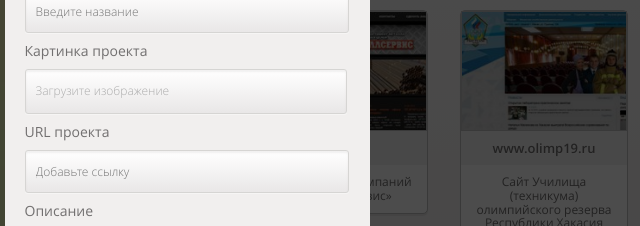
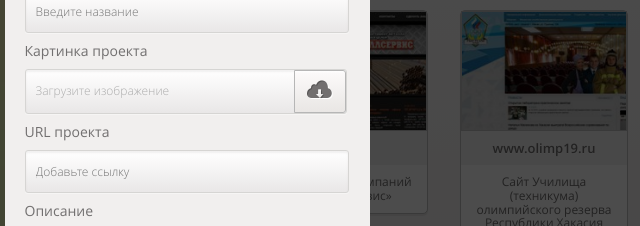
Before and after one commit to ethelle/site, a website: page app/my_works.html in a window 1280 px wide. Both pictures are taken after a click on the link "Добавить проект". Shown: the part 214-440 px from the top of the page, 453-1093 px from the left. Drawn offline with nearby package versions, Linux system fonts and the light colour scheme.

Commit message:
кнопка с облаком

```diff
--- a/app/css/popap.css
+++ b/app/css/popap.css
@@ -113,3 +113,11 @@ div.popap-inp  {
 .popap-l input[type=file]{
     display: none;
 }
+
+.img-butt {
+    width: 52px;
+    height: 43px;
+    border-radius: 0 3px 3px 0;
+    float: right;
+    margin: 1px;
+}
--- a/app/js/main.js
+++ b/app/js/main.js
@@ -10,11 +10,11 @@ var app = (function(){
 		$('.popap-close').on('click', hideForm);
         $('.add-progect').on('click', hideForm);
 		$('.file').on('change', showText);
-
+        $('.img-butt').on('click', addImgFile);
 	};
 
 	var showText =function(){
-		console.log($(this).val());
+	//	console.log($(this).val());
         var file_name =$(this).val().replace( "C:\\fakepath\\", '' );
 		$('.fakeinput').html(file_name);
 	};
@@ -27,6 +27,10 @@ var app = (function(){
 		$('.add-progect').hide();
 		$('.popap').hide();
 	};
+
+    var addImgFile = function(){
+        $('.file').click();
+    };
 
 
 	var checkForm = function(e){
@@ -77,10 +81,10 @@ var app = (function(){
 			data: data
 		}).done(
 			function(data){
-				console.log(data.status);
+		//		console.log(data.status);
 			}
 		).fail( function(){
-			console.log("Ошибка");
+		//	console.log("Ошибка");
 		});
 
 	};
--- a/app/my_works.html
+++ b/app/my_works.html
@@ -152,7 +152,11 @@
                 <label class="popap-l form-label">
                    <div class="form-label-title">Картинка&nbspпроекта</div>
                    <div class="err-text" id="err1">изображение</div>
-                    <div class="form-input popap-inp fakeinput">Загрузите изображение</div>
+                    <button class="form-butt img-butt"><img src="images/iCloud.png" alt="Загрузить файл"></button>
+                    <div class="form-input popap-inp fakeinput">Загрузите изображение
+
+                    </div>
+
                     <input class="file" type="file" name="file" placeholder="Загрузите изображение">
                 </label>
                 <label class="popap-l form-label">
```
